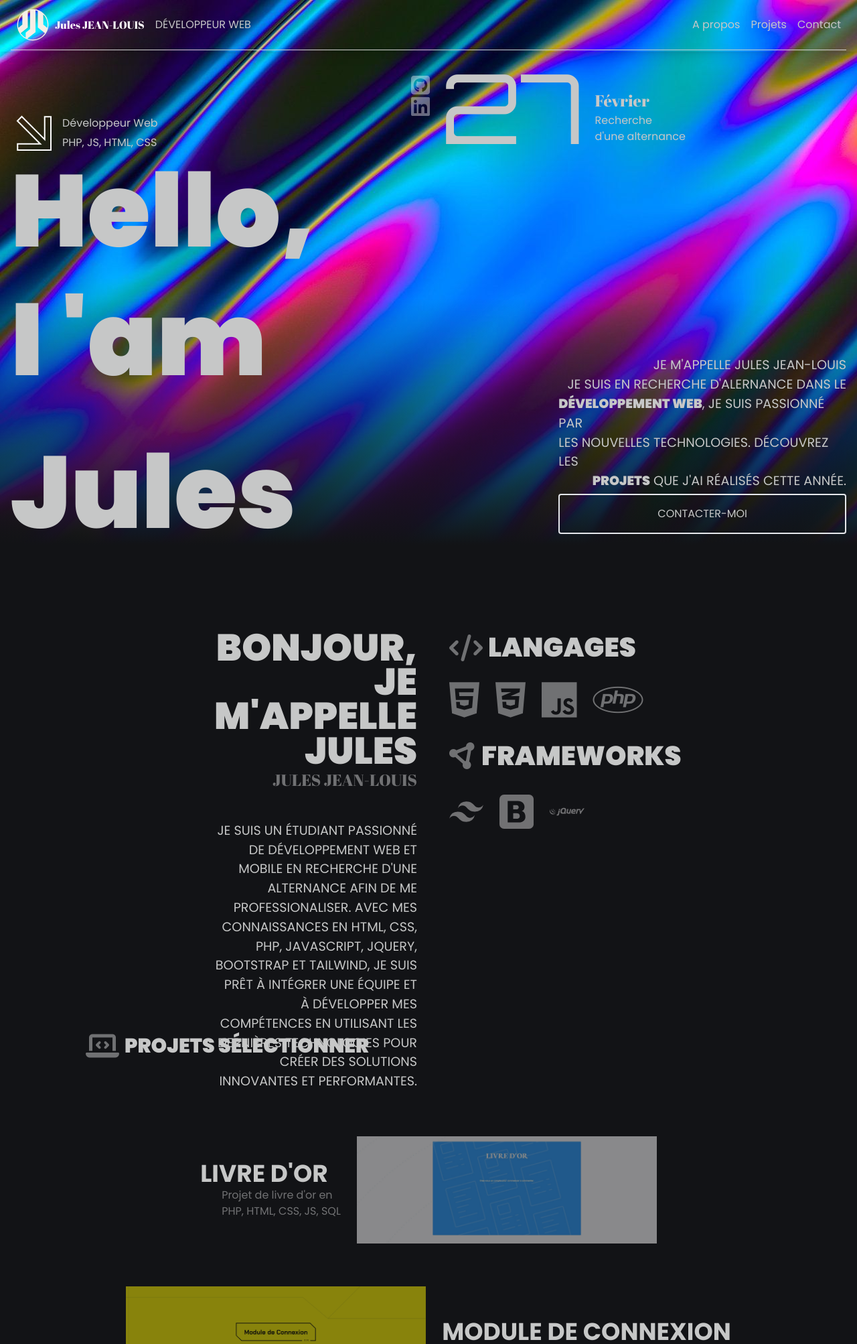
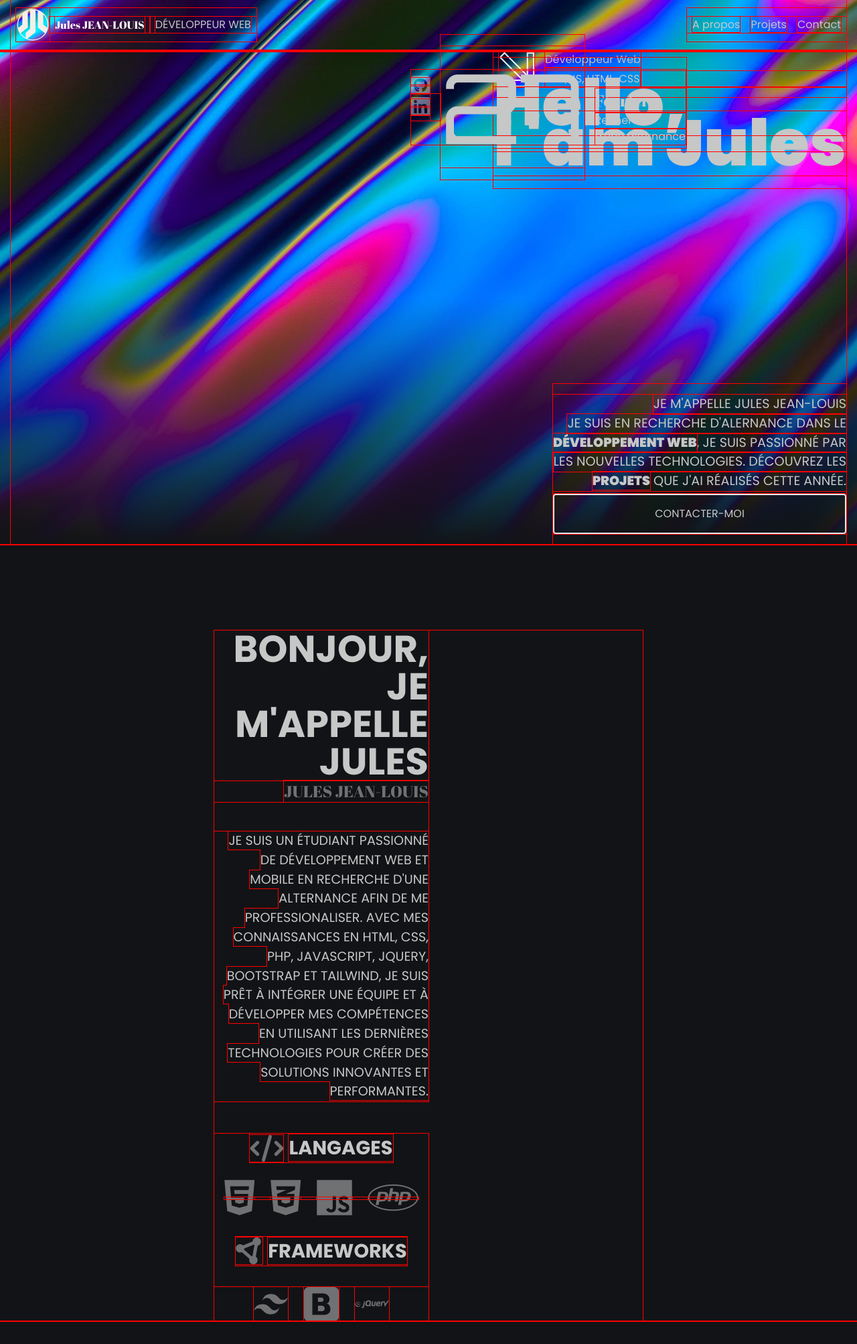
Before and after one commit to jules-jean-louis1/portfolio, a PHP site: page / in a window 1280 px wide. Shown: the top 2006 px of the page at 67% size. Run offline with PHP 8.4, Linux system fonts and the light colour scheme; some libraries are stand-ins or nearby versions.

Commit message:
Modif pour responsive

```diff
--- a/index.php
+++ b/index.php
@@ -73,7 +73,7 @@
 			<section class="mx-4 flex" id="present">
 			<div class="flex items-center justify-end absolute" id="dateAvailability">
 				<div id="iconLinks">
-					<ul class="flex flex-col justify-start -mt-6 mr-4">
+					<ul class="flex flex-col lg:justify-start lg:-mt-6 lg:mr-4">
 						<li>
 							<a href="https://github.com/jules-jean-louis1">
 								<i class="fa-brands fa-square-github fa-2xl"></i>
@@ -97,7 +97,7 @@
 					<span>d'une alternance</span>
 				</div>
 			</div>
-			<div class="flex items-end justify-between w-full">
+			<div class="flex flex-col lg:flex lg:items-end lg:justify-between w-full">
 					<div class="flex flex-col">
 						<div class="flex ml-2">
 								<div class="">
@@ -123,12 +123,12 @@
 								</div>
 						</div>
 						<div class="" id="home-page-title">
-							<h1 class="-mt-6 -mb-9">
+							<h1 class="text-8xl lg:-mt-6 lg:-mb-9">
 								<span id="">
 									Hello,
 								</span>
 							</h1>
-							<h1 class="-mt-9 -mb-9">
+							<h1 class="text-8xl lg:-mt-6 lg:-mb-9">
 								<span>
 									I 'am Jules
 								</span>
@@ -167,34 +167,34 @@
             </div>-->
 		</article>
         <article>
-            <section id="aboutME">
-                <div id="aboutContainer" class="flex justify-center items-center">
-                    <div id="aboutWarpper" class="flex w-6/12 gap-12">
-                        <div class="flex flex-col w-6/12">
-                            <div class="flex flex-col items-end" id="aboutMeTitle">
-                                <h2 class="uppercase text-4xl font-semibold flex flex-col text-end gap-y-3.5">
+            <section id="aboutME" class="h-[125vh] lg:h-3/4">
+                <div id="aboutContainer" class="lg:flex lg:justify-center lg:items-center">
+                    <div id="aboutWarpper" class="flex flex-col lg:flex lg:w-6/12 lg:gap-12">
+                        <div class="flex flex-col lg:w-6/12">
+                            <div class="flex flex-col items-center lg:items-end" id="aboutMeTitle">
+                                <h2 class="uppercase text-5xl font-semibold flex flex-col text-center font-black lg:text-end lg:text-[3.5rem] lg:leading-none  gap-y-3.5">
                                     <span class="">
                                         Bonjour, je m'appelle Jules
                                     </span>
                                 </h2>
-                                <h6>
+                                <h6 class="text-[1.2em] text-center uppercase lg:text-end lg:text-2xl ">
                                     <span>
                                         Jules JEAN-LOUIS
                                     </span>
                                 </h6>
                             </div>
-                            <div id="aboutText" class="flex justify-end items-end text-end uppercase mt-11">
-                                <p>
+                            <div id="aboutText" class="flex text-center lg:justify-end lg:items-end lg:text-end uppercase mt-11">
+                                <p class="text-[1.2em]">
                                 <span>
                                     Je suis un étudiant passionné de développement Web et mobile en recherche d'une alternance afin de me professionaliser. Avec mes connaissances en HTML, CSS, PHP, JavaScript, JQuery, Bootstrap et Tailwind, je suis prêt à intégrer une équipe et à développer mes compétences en utilisant les dernières technologies pour créer des solutions innovantes et performantes.
                                 </span>
                                 </p>
                             </div>
                         </div>
-                        <div id="aboutTechno" class="flex flex-col gap-y-8 w-6/12">
+                        <div id="aboutTechno" class="flex flex-col items-center gap-y-8 mt-8  lg:mt-0 lg:w-6/12">
                             <div class="flex items-center">
                                 <i class="fa-solid fa-code" id="iconCodeAbout"></i>
-                                <h2 class="ml-2 uppercase">
+                                <h2 class="text-[1.8em] font-semibold ml-2 uppercase">
                                     <span>
                                         Langages
                                     </span>
@@ -208,13 +208,13 @@
                             </div>
                             <div class="flex items-center mt-6">
                                 <i class="fa-solid fa-circle-nodes" id="iconCodeAbout"></i>
-                                <h2 class="ml-2 uppercase">
+                                <h2 class="text-[1.8em] font-semibold ml-2 uppercase">
                                     <span>
                                         Frameworks
                                     </span>
                                 </h2>
                             </div>
-                            <div id="iconColorAbout" class="flex gap-x-6">
+                            <div id="iconColorAbout" class="flex justify-center gap-x-6">
                                 <img src="images-cv/tailwind-css-seeklogo.com.svg" alt="" id="importSVGLogo">
                                 <img src="images-cv/bootstrap.svg" alt="" id="importSVGLogo">
                                 <img src="images-cv/jquery.svg" alt="" id="importSVGLogo">
@@ -226,14 +226,14 @@
             </section>
         </article>
         <article>
-		<section class="projet scroll_section" id="section_projets">
+		<section class="projet h-[180vh] lg:h-[150vh]" id="section_projets">
 			<div class="box-warpper-projet">
 				<div class="flex items-center mb-8" id="fontSectionTitle">
 					<i class="fa-solid fa-laptop-code"></i>
 					<h2 class="text-3xl uppercase ml-2">Projets Sélectionner</h2>
 				</div>
 				<div id="containerImages" class="flec flex-col justify-center">
-					<div id="projectWarpper" class="flex items-center justify-center gap-x-6 ">
+					<div id="projectWarpper" class="flex flex-col items-center lg:flex-row lg:justify-center lg:gap-x-6 ">
 						<div>
 							<h2 class="uppercase text-4xl font-semibold hiddenProject">
 								<span class="">
@@ -251,14 +251,14 @@
 						</div>
                         <div id="imgwarpper">
                             <a href="https://jules-jean-louis.students-laplateforme.io/livreor/index.php">
-                                <img src="images-cv/projet/livre-or.jpg" alt="" id="imgContainer">
+                                <img src="images-cv/projet/livre-or.jpg" alt="" class="lg:h-[20vh] lg:w-[35vw]">
                             </a>
                         </div>
 					</div>
-                    <div id="projectWarpper" class="flex items-center justify-center gap-x-6">
+                    <div id="projectWarpper" class="flex flex-col items-center lg:flex-row lg:justify-center lg:gap-x-6 ">
                         <div id="imgwarpper">
                             <a href="https://jules-jean-louis.students-laplateforme.io/moduleconnexion/index.php">
-                                <img src="images-cv/projet/module-connexion.PNG" alt="" id="imgContainer">
+                                <img src="images-cv/projet/module-connexion.PNG" alt="" class="lg:h-[20vh] lg:w-[35vw]">
                             </a>
                         </div>
                         <div>
@@ -277,7 +277,7 @@
                             </p>
                         </div>
                     </div>
-                    <div id="projectWarpper" class="flex items-center justify-center gap-x-6">
+                    <div id="projectWarpper" class="flex flex-col items-center lg:flex-row lg:justify-center lg:gap-x-6 ">
                         <div>
                             <h2 class="uppercase text-4xl font-semibold">
 								<span class="">
@@ -295,14 +295,14 @@
                         </div>
                         <div id="imgwarpper">
                             <a href="https://jules-jean-louis.students-laplateforme.io/voyage/martinique.html">
-                                <img src="images-cv/projet/site-martinique.png" alt="" id="imgContainer">
+                                <img src="images-cv/projet/site-martinique.png" alt="" class="lg:h-[20vh] lg:w-[35vw]">
                             </a>
                         </div>
                     </div>
-					<div id="projectWarpper" class="flex items-center justify-center gap-x-6">
+					<div id="projectWarpper" class="flex flex-col items-center lg:flex-row lg:justify-center lg:gap-x-6 ">
                         <div id="imgwarpper">
                             <a href="https://jules-jean-louis.students-laplateforme.io/reservationsalles/php/index.php">
-                                <img src="images-cv/projet/rsalles.jpg" alt="" id="imgContainer">
+                                <img src="images-cv/projet/rsalles.jpg" alt="" class="lg:h-[20vh] lg:w-[35vw]">
                             </a>
                         </div>
                         <div>
@@ -331,10 +331,12 @@
                     <div class="icon_wrapper">
                         <i class="fa-solid fa-user fa-xl" id="iconContact"></i>
                     </div>
-                    <h2>Contact</h2>
+                    <h2 class="text-[2.1em] font-semibold uppercase">
+                        Contact
+                    </h2>
                 </div>
                 <div id="containerContact" class="flex justify-center items-center mt-20 rounded-xl">
-                    <div id="containerWarpper" class="flex justify-between gap-28">
+                    <div id="containerWarpper" class="flex flex-col items-center gap-10 lg:flex-row lg:justify-between lg:gap-28">
                         <div id="iconMeContact">
                             <span class="svg_logo">
                                 <svg version="1.1" id="logo-nav" xmlns="http://www.w3.org/2000/svg" xmlns:xlink="http://www.w3.org/1999/xlink" x="0px" y="0px"
@@ -385,7 +387,7 @@
 	</main>
 	<footer>
         <div class="w-full">
-            <div id="containerFooter" class="flex justify-around items-center py-9 px-4">
+            <div id="containerFooter" class="lg:flex lg:justify-around lg:items-center lg:py-9 lg:px-4 flex flex-col items-center space-y-5 ">
                 <div class="flex flex-col ">
                     <div class="flex items-center">
                         <i class="fa-solid fa-arrow-right" id="iconColorFooter"></i>
--- a/style.css
+++ b/style.css
@@ -13,7 +13,7 @@
 	margin: 0;
 	padding: 0;
 	box-sizing: border-box;
-/* 	outline: solid 1px red; */
+ 	outline: solid 1px red;
 }
 
 html {
@@ -216,7 +216,7 @@
 
 #aboutME {
 	/* background-color: rgba(19,19,19,0.90); */
-	height: 75vh;
+	/*height: 75vh;*/
 	width: 100%;
 	background: #121316;
 	color: hsl(180,1%,78%);
@@ -228,26 +228,14 @@
 #aboutContainer{
 	padding-top: 10%;
 }
-#aboutMeTitle h2{
-	font-size: 3.5rem;
-	font-weight: 900;
-	line-height: 3.2rem;
-}
 #aboutMeTitle h6{
-	font-size: 1.5em;
-	text-transform: uppercase;
 	font-family: 'Abril Fatface', cursive;
 	color: hsla(0, 0%, 100%, 0.4);
 }
 #aboutText p{
-	font-size: 1.2em;
 	font-family: 'Poppins', sans-serif;
 }
-#aboutTechno h2{
-	font-size: 2.5rem;
-	font-weight: 900;
-	line-height: 3.2rem;
-}
+
 #iconCodeAbout{
 	font-size: 2.5rem;
 	color: hsla(0, 0%, 100%, 0.4);
@@ -332,12 +320,9 @@
 }
 
 #wapper_contact h2 {
-	font-size: 2.1vw;
 	margin: 0;
 	font-family: 'Poppins', sans-serif;
-    font-weight: 800;
     color: hsl(180,1%,78%);
-	text-transform: uppercase;
 }
 #iconContact {
 	width: 2.5rem;
```
